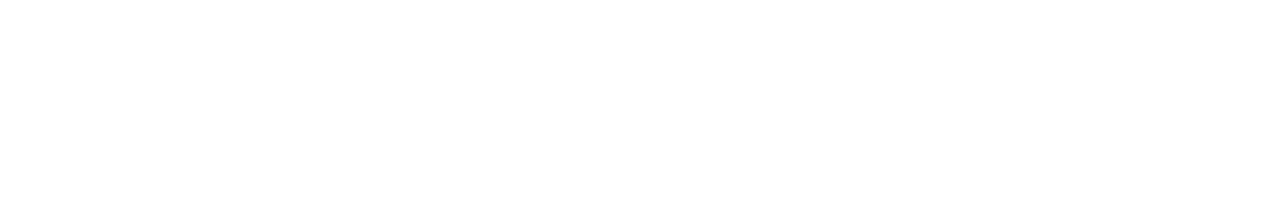
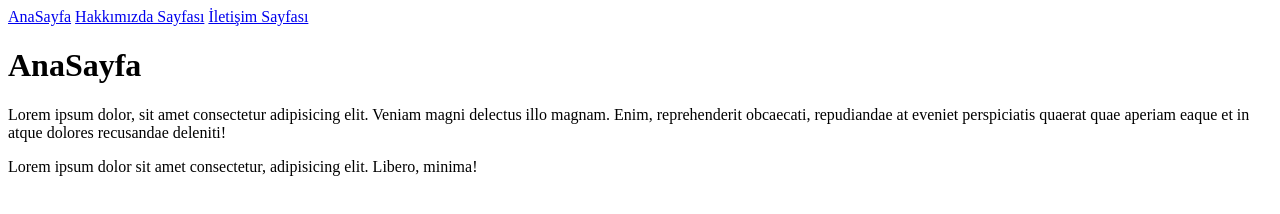
Before and after one commit to safakck/ornek1, a plain HTML site: page index.html in a window 1280 px wide. Drawn offline with Linux system fonts and the light colour scheme.

Commit message:
bak bakalım

```diff
--- a/index.html
+++ b/index.html
@@ -4,9 +4,26 @@
     <meta charset="UTF-8">
     <meta http-equiv="X-UA-Compatible" content="IE=edge">
     <meta name="viewport" content="width=device-width, initial-scale=1.0">
-    <title>Document</title>
+    <title>AnaSayfa</title>
 </head>
 <body>
 
+<header>
+    <nav>
+        <a href="index.html">AnaSayfa</a>
+        <a href="about.html">Hakkımızda Sayfası</a>
+        <a href="contact.html">İletişim Sayfası</a>
+    </nav>
+</header>
+<main>
+    <h1>AnaSayfa</h1>
+    <p>
+        Lorem ipsum dolor, sit amet consectetur adipisicing elit. Veniam magni delectus illo magnam. Enim, reprehenderit obcaecati, repudiandae at eveniet perspiciatis quaerat quae aperiam eaque et in atque dolores recusandae deleniti!
+    </p>
+    <p>
+        Lorem ipsum dolor sit amet consectetur, adipisicing elit. Libero, minima!
+    </p>
+</main>
+
 </body>
 </html>
```
Also changed, not shown: about.html (+14 -2 lines), contact.html (added, +27 -0 lines).
